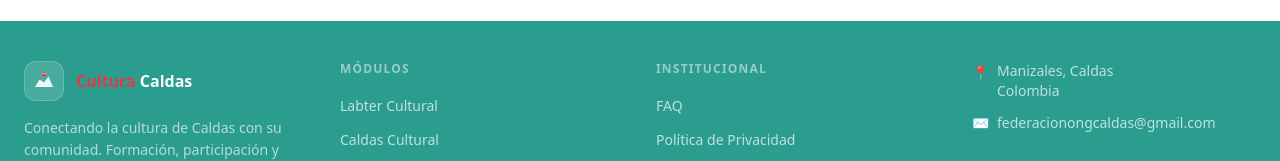
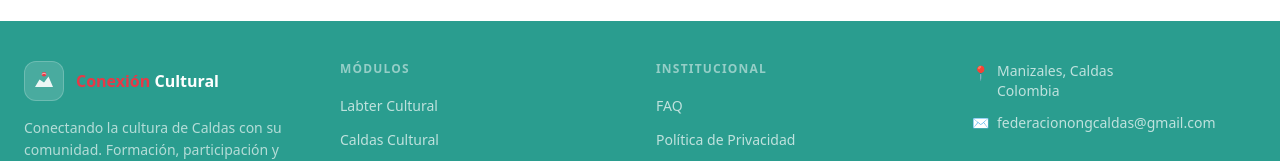
Before and after one commit to adso2823620/culturaUQ, a Next.js app: page /labter in a window 1280 px wide. Shown: the part 1119-1280 px from the top of the page. Built offline with nearby package versions, Linux system fonts and the light colour scheme.

Commit message:
18/06/2026 cambio nombre

```diff
--- a/components/Footer.tsx
+++ b/components/Footer.tsx
@@ -56,7 +56,7 @@ export default function Footer() {
               </div>
               <div>
                 <p className="text-white font-semibold text-base leading-none">
-                  <span className="text-[#e63947]">Cultura</span> Caldas
+                  <span className="text-[#e63947]">Conexión</span> Cultural
                 </p>
               </div>
             </div>
@@ -132,7 +132,7 @@ export default function Footer() {
       <div className="border-t border-white/10">
         <div className="max-w-7xl mx-auto px-6 py-4 flex flex-col sm:flex-row items-center justify-between gap-2">
           <p className="text-white/45 text-xs">
-            {new Date().getFullYear()} Cultura Caldas · Un aporte de: <span style={{ fontWeight: 'bold',fontStyle: 'italic'}}>Universidad del Quindío</span></p>
+            {new Date().getFullYear()} Conexión Cultural · Un aporte de: <span style={{ fontWeight: 'bold',fontStyle: 'italic'}}>Universidad del Quindío</span></p>
 
           <div className="flex items-center gap-4">
             <p className="text-white/45 text-xs">
--- a/components/HomePageNext.tsx
+++ b/components/HomePageNext.tsx
@@ -218,7 +218,7 @@ export default function HomePageNext() {
       <div className="relative z-50 glass-effect-orange border-b border-orange-300/20">
         <div className="flex items-center justify-between px-8 py-6">
           <div className="text-2xl text-white">
-            <span className="text-[#e63947]">Cultura</span> Caldas
+            <span className="text-[#e63947]">Conexión</span> Cultural
           </div>
           <nav className="hidden md:flex space-x-8">
             <Link
```
